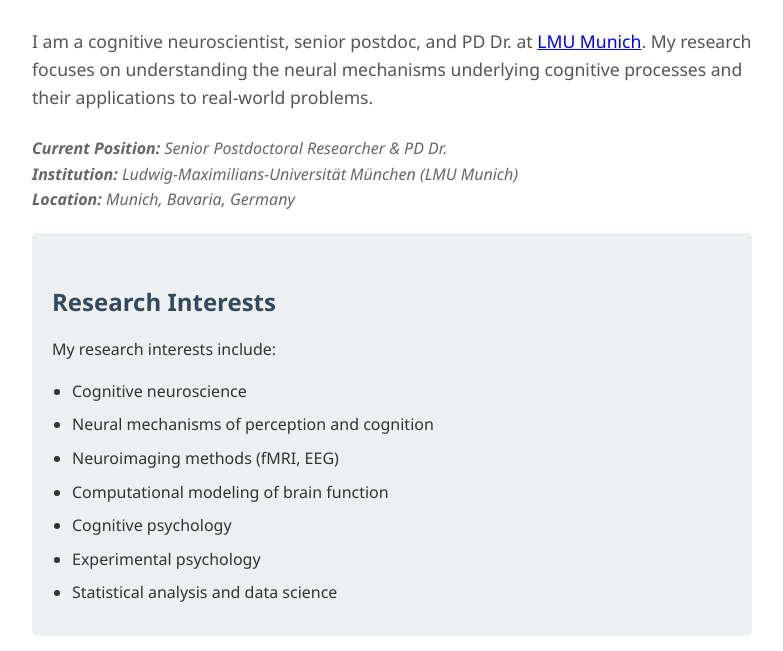
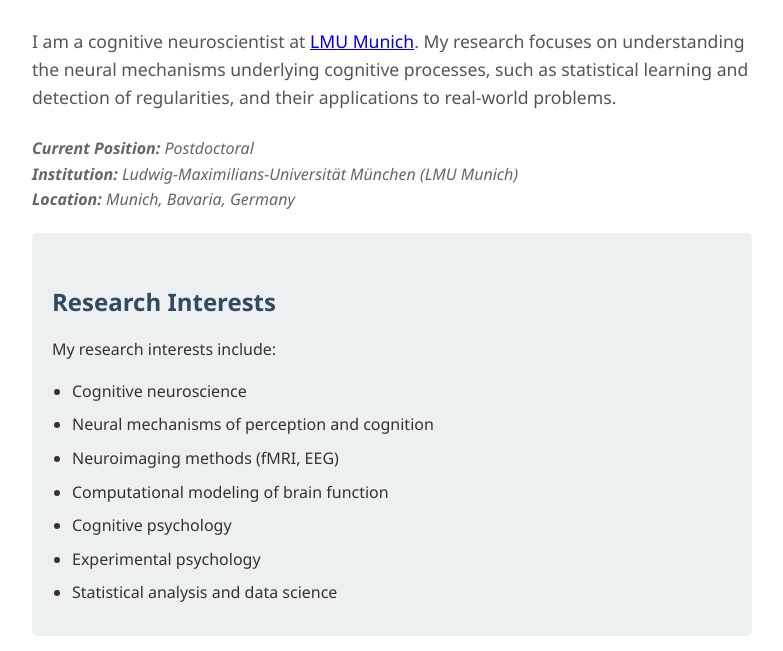
Before and after one commit to ArtyomZinchenko/ArtyomZinchenko.github.io, a plain HTML site: page index.html in a window 1280 px wide. Shown: the part 149-800 px from the top of the page, without its empty margins (248-1031 px from the left). Drawn offline with Linux system fonts and the light colour scheme.

Commit message:
Update index.html
Changed the desription a bit

```diff
--- a/index.html
+++ b/index.html
@@ -105,14 +105,14 @@
         <h1>Welcome to Artyom Zinchenko's Website!</h1>
 
         <div class="intro">
-            I am a cognitive neuroscientist, senior postdoc, and PD Dr. at
+            I am a cognitive neuroscientist at
             <a href="https://www.lmu.de/en/" target="_blank">LMU Munich</a>.
             My research focuses on understanding the neural mechanisms underlying
-            cognitive processes and their applications to real-world problems.
+            cognitive processes, such as statistical learning and detection of regularities, and their applications to real-world problems.
         </div>
 
         <div class="affiliation">
-            <strong>Current Position:</strong> Senior Postdoctoral Researcher & PD Dr.<br>
+            <strong>Current Position:</strong> Postdoctoral <br>
             <strong>Institution:</strong> Ludwig-Maximilians-Universität München (LMU Munich)<br>
             <strong>Location:</strong> Munich, Bavaria, Germany
         </div>
```
